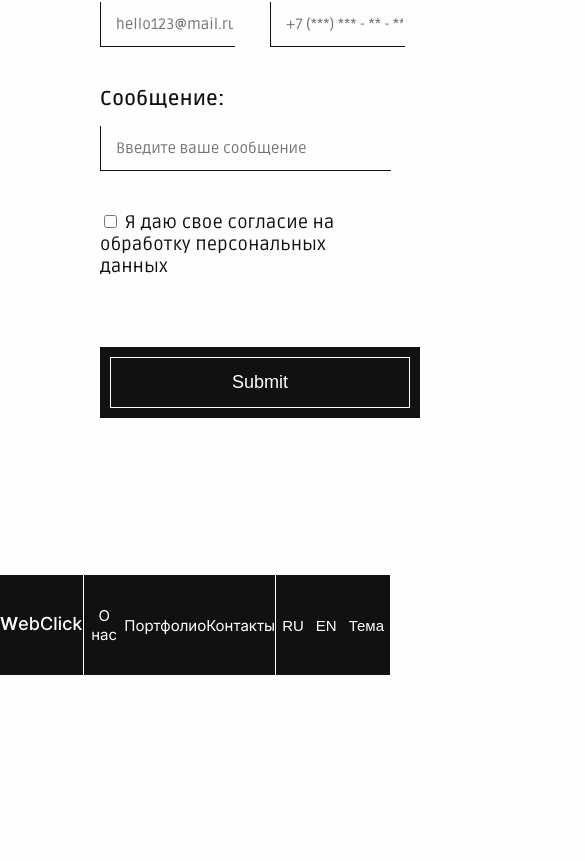
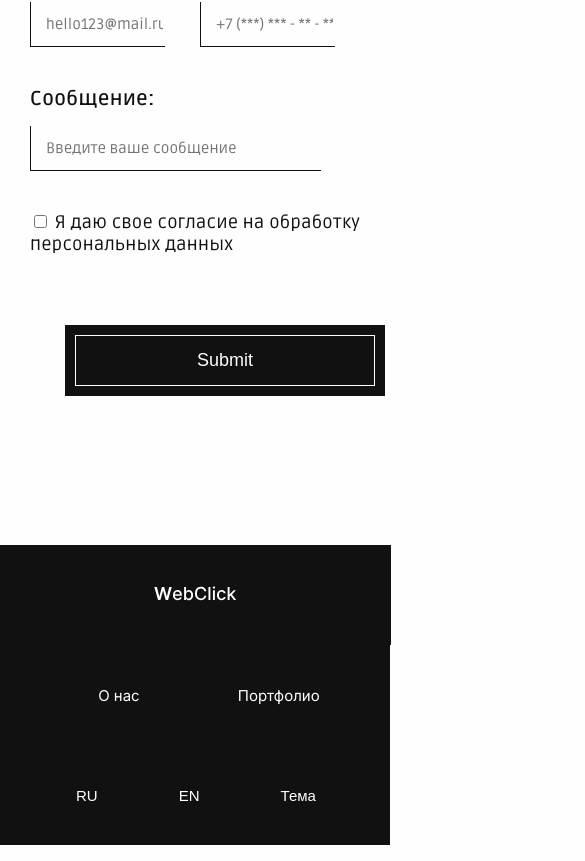
Before and after one commit to sonia13marker/our_team_project, a React (Create React App) app: page /contacts in a window 390 px wide. Shown: the part 2517-3378 px from the top of the page, 585 px wide, since content can reach past the window. Before the commit the page ends 3192 px from the top, so only its background shows below. Built offline with nearby package versions, Linux system fonts and the light colour scheme.

Commit message:
Made an adaptive footer

```diff
--- a/src/components/Footer/Footer.jsx
+++ b/src/components/Footer/Footer.jsx
@@ -17,7 +17,7 @@ export const Footer = () => {
 
     return (
         <footer className={style.footer}>
-            <ul className={style.row}>
+            <ul className={classnames(style.row, style.row_first)}>
                 <li className={classnames(style.item_box_left, style.item, style.item_box)}>
                     <a className={style.style_link} href="/">
                         {/* <img src={logo} alt="logo"/> */}
--- a/src/components/Footer/style.module.css
+++ b/src/components/Footer/style.module.css
@@ -74,10 +74,25 @@
     margin-left: 2px;
 }
 
-@media screen and (max-width: 1024px) {
+@media (max-width: 880px) {
+    .row_first {
+        flex-direction: column;
+    }
+
+    .footer {
+        height: 100%;
+    }
+
+    .item_box_left,
+    .item_box_right {
+        width: 100%;
+        border-color: var(--color-additional);
+    }
+
     .style_link {
         font-size: 15px;
     }
+
     .btn {
         font-size: 15px;
     }
--- a/src/components/FormInput/style.module.css
+++ b/src/components/FormInput/style.module.css
@@ -110,22 +110,25 @@ input[type=checkbox] {
     color: #e1271d;
 }
 
-@media screen and (max-width: 780px) {
+@media (max-width: 780px) {
     .input_1 {
         width: 70vw;
+    }
 
+    .form {
+        width: 100%;
+        margin: auto 30px;
     }
-    .form {
-        width: 70vw;
-    }
+
     .input_2 {
         width: 30vw;
     }
+
     .two_form {
         gap: 4.5vw;
     }
 
-.btnWrapper {
-   margin: 0 auto;
+    .btnWrapper {
+       margin: 0 auto;
+    }
 }
-}
```
